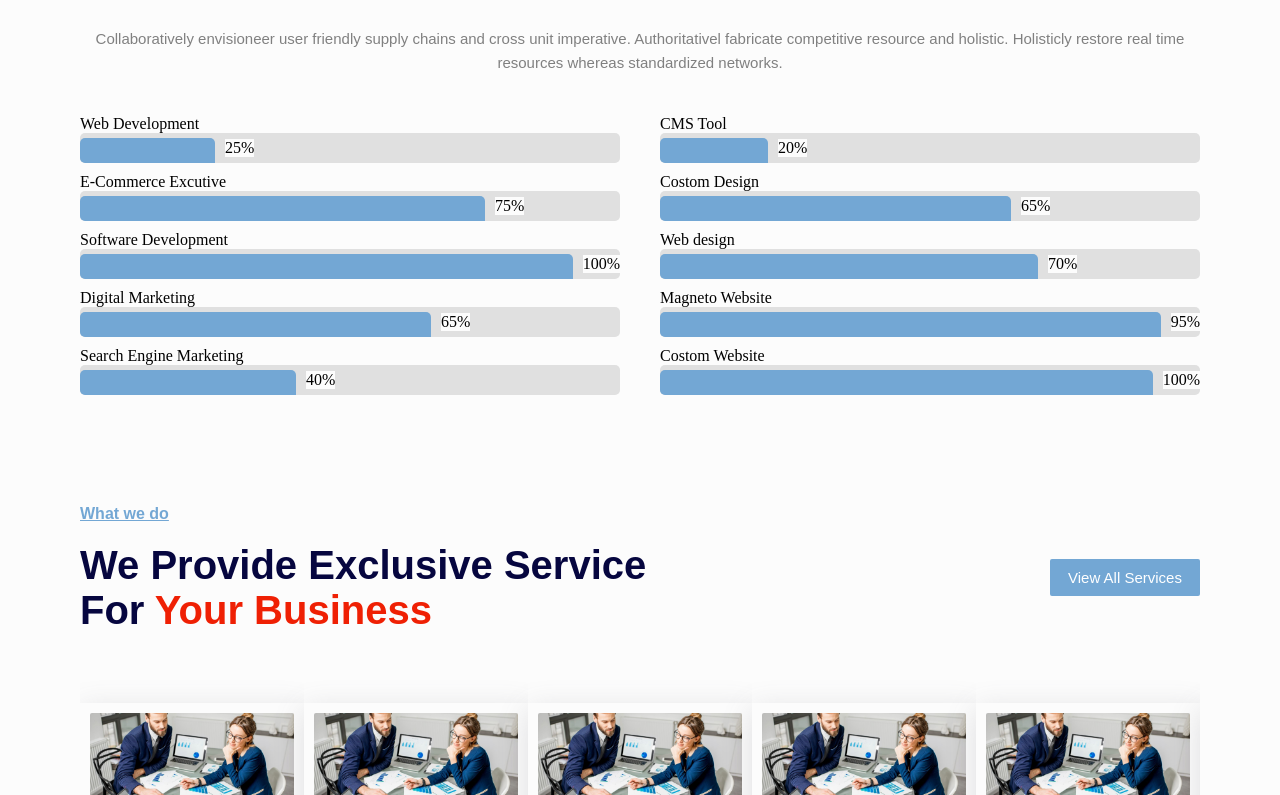
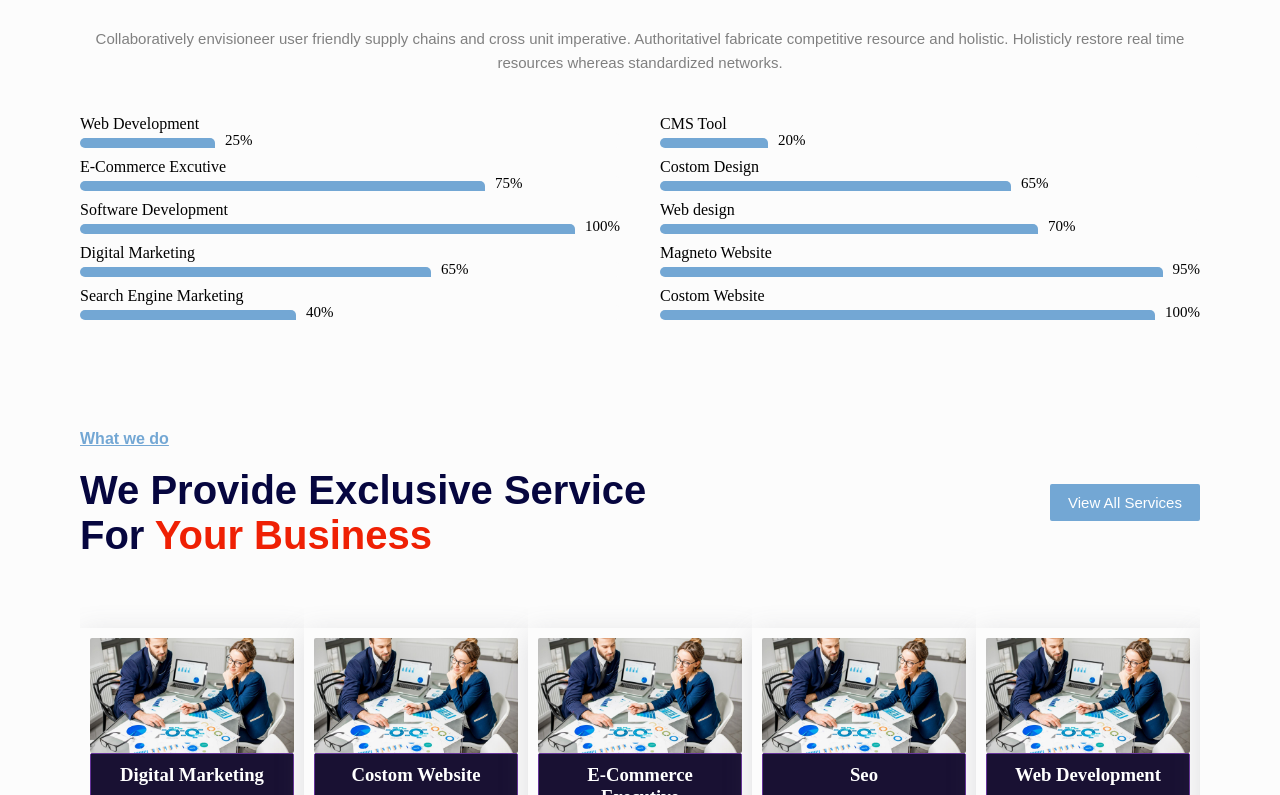
Before and after one commit to Vipinkm1/Inverntion-Project, a React (Vite) app: page / in a window 1280 px wide. Shown: the part 1685-2480 px from the top of the page. Built offline with nearby package versions, Linux system fonts and the light colour scheme.

Commit message:
initial commit

```diff
--- a/package.json
+++ b/package.json
@@ -12,7 +12,8 @@
   "dependencies": {
     "@emotion/react": "^11.13.5",
     "@emotion/styled": "^11.13.5",
-    "@mui/icons-material": "^6.1.9",
+    "@mui/icons-material": "^6.1.10",
+    "@mui/material": "^6.1.10",
     "aos": "^2.3.4",
     "framer-motion": "^11.11.9",
     "icons": "^1.0.0",
--- a/src/App.css
+++ b/src/App.css
@@ -5,7 +5,6 @@
  background: #fcfcfc;
  font-family: Arial, Helvetica, sans-serif, ;
 }
-
 
 .page{
  padding:  0px 40px 0px 40px;
@@ -267,14 +266,17 @@ li a:hover {
   transition: width 0.5s ease;
   border-radius: 5px;
 }
+.para-1{
+  font-size: 15px;
+  background: none;
+}
 .progress-bar{
   display: flex;
   align-items: center;
   justify-content: start;
   gap: 10px;
+  height: 15px;
   width: 100%;
-  height: 30px;
-  background-color: #e0e0e0;
   border-radius: 5px;
   overflow: hidden;
 }
@@ -403,7 +405,6 @@ border-top:  1px solid  #ee6464;
 }
 /* pages css */
 /* Contact page css */
-
 .contact-us-title{
   text-align: center;
   font-size: 30px;
@@ -424,6 +425,12 @@ border-top:  1px solid  #ee6464;
   padding: 10px;
   width: 100%;
   border-radius: 2px;
+}
+.footer-flex-3{
+  display: flex;
+  align-items: center;
+  justify-items: start;
+  gap: 10px;
 }
 .footer-flex-4{
   display: flex;
@@ -603,12 +610,11 @@ border-top:  1px solid  #ee6464;
    .popup{
     width: 100%;
     height: 100vh;
-    background-image: linear-gradient(to right, #4facfe 0%, #00f2fe 100%);
+    background: #fcfcfc;
       display: flex;
     align-items: center;
     justify-content: center;
    }
-
   .radio-flex{
     display: flex;
     align-items: center;
--- a/src/Components/Contact/Contact.jsx
+++ b/src/Components/Contact/Contact.jsx
@@ -1,4 +1,9 @@
 import React, { useState } from 'react'
+import FacebookIcon from '@mui/icons-material/Facebook';
+import InstagramIcon from '@mui/icons-material/Instagram';
+import XIcon from '@mui/icons-material/X';
+import YouTubeIcon from '@mui/icons-material/YouTube';
+
 
 const Contact = () => {
     const [contactUs, setContactUs] = useState({
@@ -6,6 +11,7 @@ const Contact = () => {
         email: '',
         message: ''
     })
+
     const handleContactChange = (e) => {
         const { name, value } = e.target;
         setContactUs((prevState) => ({
@@ -13,7 +19,6 @@ const Contact = () => {
             [name]: value
         }))
     }
-
     const handleContact = (e) => {
         e.preventDefault()
         setContactUs(contactUs)
@@ -56,12 +61,12 @@ const Contact = () => {
                     </div>
                     <div className='mt'>
                         <p className='para3'>Follow on Social Media:</p>
-                        {/* <div className='footer-flex-3 mt'>
+                        <div className='footer-flex-3 mt'>
                             <FacebookIcon className='add-icon' />
                             <InstagramIcon className='add-icon' />
-                            <XIcon className='add-icon'/>
-                            <YouTubeIcon   className='add-icon' />
-                        </div> */}
+                            <XIcon className='add-icon' />
+                            <YouTubeIcon className='add-icon' />
+                        </div>
                     </div>
                     <div className='mt'>
                         <p className='para3'>Call or Email Us</p>
@@ -72,5 +77,4 @@ const Contact = () => {
         </div>
     )
 }
-
 export default Contact
--- a/src/Components/Footer/Footer.jsx
+++ b/src/Components/Footer/Footer.jsx
@@ -8,7 +8,6 @@ import Youtube from '../../assets/social/youtube.png'
 import { MdPhone } from "react-icons/md";
 import { GrLocation } from "react-icons/gr";
 import { MdEmail } from "react-icons/md";
-
 
 const Footer = () => {
   return (
@@ -77,7 +76,7 @@ const Footer = () => {
       </div>
       {/*  another content */}
       <div className='footer-container-3'>
-        <h2 className='heading  footer-services copyright'>Copyright 2024 | Ulinkit , All Right Reserved.</h2>
+        <h2 className='heading  footer-services copyright'>Copyright 2024 | Vipin Kumar , All Right Reserved.</h2>
       </div>
     </div>
   )
--- a/src/Components/Header/Header.jsx
+++ b/src/Components/Header/Header.jsx
@@ -1,8 +1,6 @@
 import React from 'react'
 import navlogo from '../../assets/invention-logo.png'
 import { Link, useNavigate } from 'react-router-dom'
-
-
 const Header = () => {
   const navigate = useNavigate()
 
--- a/src/Components/Hero/HeroSection.jsx
+++ b/src/Components/Hero/HeroSection.jsx
@@ -10,7 +10,6 @@ import { motion } from 'framer-motion'
 import "slick-carousel/slick/slick.css";
 import "slick-carousel/slick/slick-theme.css";
 
-
 const HeroSection = () => {
     useEffect(() => {
         AOS.init({
@@ -19,7 +18,6 @@ const HeroSection = () => {
             easing: 'ease-in-out',
         })
     }, [])
-
     const [progressFilled, setProgressFilled] = useState([])
     const services = [
         { id: 1, Img: Digi, title: 'Web Development', description: 'The best web developers dont just build websites.' },
@@ -50,10 +48,10 @@ const HeroSection = () => {
             threshold: 0.1
         }
 
-        const observer  = new IntersectionObserver((entries) => {
+        const observer = new IntersectionObserver((entries) => {
             entries.forEach((entry) => {
                 const index = progresRefs.current.indexOf(entry.target);
-            if(entry.isIntersecting && index !== -1){
+                if (entry.isIntersecting && index !== -1) {
                     setProgressFilled(prev => {
                         const newState = [...prev];
                         newState[index] = true;
@@ -72,7 +70,7 @@ const HeroSection = () => {
         })
         return () => {
             currentRefs.forEach(ref => {
-                if(ref){
+                if (ref) {
                     observer.unobserve(ref)
                 }
             })
@@ -152,56 +150,56 @@ const HeroSection = () => {
                 <div className='it-services '>
                     <div className='experience-field' >
                         <p>Web Development</p>
-                        <div className='progress-bar' ref = {el => progresRefs.current[0] = el}>
-                            <div className='fill-border topex' style={{width: progresRefs.current? '25%' : '0%'}} ></div>
-                            <p>25%</p>
+                        <div className='progress-bar' ref={el => progresRefs.current[0] = el}>
+                            <div className='fill-border topex' style={{ width: progresRefs.current ? '25%' : '0%' }} ></div>
+                            <p className='para-1'>25%</p>
                         </div>
                         <p className='topex'>E-Commerce Excutive</p>
                         <div className='progress-bar'>
-                            <div className='fill-border topex'  style= {{width: progresRefs.current? '75%' : '0%'}}></div>
-                            <p>75%</p>
+                            <div className='fill-border topex' style={{ width: progresRefs.current ? '75%' : '0%' }}></div>
+                            <p className='para-1' >75%</p>
                         </div>
                         <p className='topex'>Software Development</p>
                         <div className='progress-bar'>
-                            <div className='fill-border topex' style={{ width: progresRefs.current? '100%': '0%' }}></div>
-                            <p>100%</p>
+                            <div className='fill-border topex' style={{ width: progresRefs.current ? '100%' : '0%' }}></div>
+                            <p className='para-1'>100%</p>
                         </div>
                         <p className='topex'>Digital Marketing</p>
                         <div className='progress-bar'>
-                            <div className='fill-border topex' style={{ width: progresRefs.current? '65%': '0%' }}></div>
-                            <p>65%</p>
+                            <div className='fill-border topex' style={{ width: progresRefs.current ? '65%' : '0%' }}></div>
+                            <p className='para-1'>65%</p>
                         </div>
                         <p className='topex'>Search Engine Marketing</p>
                         <div className='progress-bar'>
-                            <div className='fill-border topex' style={{ width: progresRefs.current? '40%': '0%' }}></div>
-                            <p>40%</p>
+                            <div className='fill-border topex' style={{ width: progresRefs.current ? '40%' : '0%' }}></div>
+                            <p className='para-1'>40%</p>
                         </div>
                     </div>
                     <div className='experience-field'>
                         <p>CMS Tool</p>
                         <div className='progress-bar'>
-                            <div className='fill-border topex' style={{ width: progresRefs.current? '20%': '0%' }}></div>
-                            <p>20%</p>
+                            <div className='fill-border topex' style={{ width: progresRefs.current ? '20%' : '0%' }}></div>
+                            <p className='para-1'>20%</p>
                         </div>
                         <p className='topex'>Costom Design</p>
                         <div className='progress-bar'>
-                            <div className='fill-border topex' style={{ width: progresRefs.current? '65%' : '0%' }}></div>
-                            <p>65%</p>
+                            <div className='fill-border topex' style={{ width: progresRefs.current ? '65%' : '0%' }}></div>
+                            <p className='para-1'>65%</p>
                         </div>
                         <p className='topex'>Web design</p>
                         <div className='progress-bar'>
-                            <div className='fill-border topex' style={{ width: progresRefs.current? '70%' : '0%' }}></div>
-                            <p>70%</p>
+                            <div className='fill-border topex' style={{ width: progresRefs.current ? '70%' : '0%' }}></div>
+                            <p className='para-1'>70%</p>
                         </div>
                         <p className='topex'>Magneto Website</p>
                         <div className='progress-bar'>
-                            <div className='fill-border topex' style={{ width: progresRefs.current? '95%' : '0%' }}></div>
-                            <p>95%</p>
+                            <div className='fill-border topex' style={{ width: progresRefs.current ? '95%' : '0%' }}></div>
+                            <p className='para-1'>95%</p>
                         </div>
                         <p className='topex'>Costom Website</p>
                         <div className='progress-bar'>
-                            <div className='fill-border topex' style={{ width: progresRefs.current? '100%' : '0%' }}></div>
-                            <p>100%</p>
+                            <div className='fill-border topex' style={{ width: progresRefs.current ? '100%' : '0%' }}></div>
+                            <p className='para-1'>100%</p>
                         </div>
                     </div>
                 </div>
@@ -224,13 +222,11 @@ const HeroSection = () => {
                             <div className='img-aspect-1'>
                                 <h3 className='copyright p-bg'>{services.title}</h3>
                                 <p className='font   p-bg'>{services.description}</p>
-                                <p className='copyright secure-it font p-bg'>Read More</p>
                             </div>
                         </div>
                     ))}
                 </Slider>
             </div>
-
         </div>
     )
 }
```
Also changed, not shown: src/Components/About/About.jsx (+7 -8 lines), 1 other file (tests, documents, lock files or other folders). Lines whose indentation alone changed are shown as unchanged.
